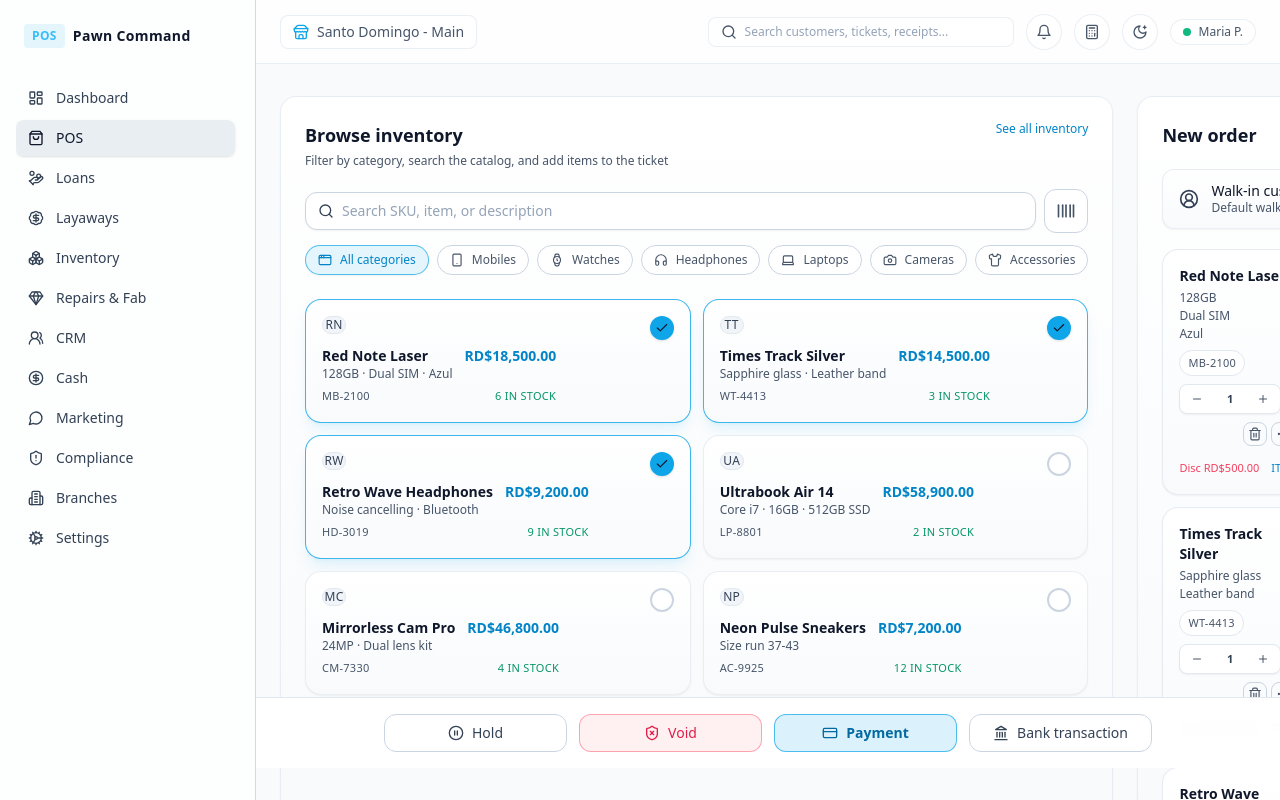
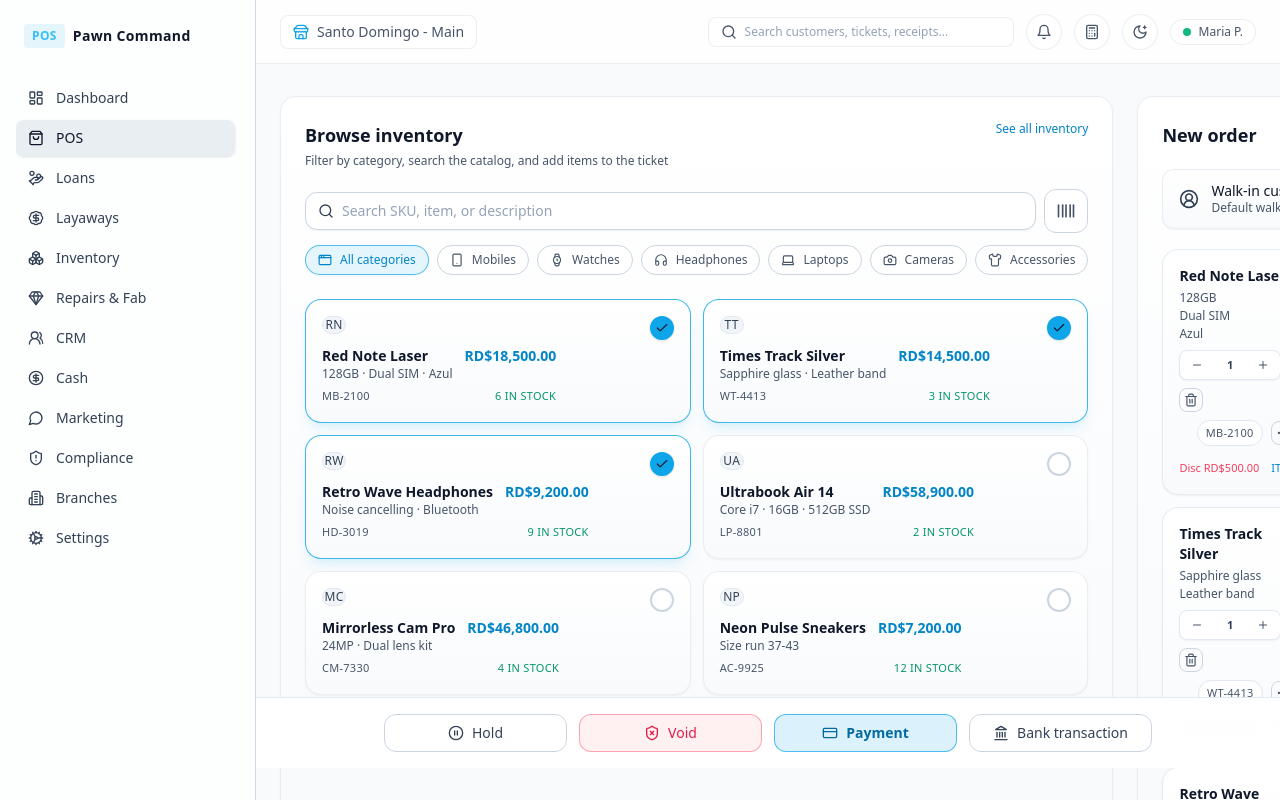
Before and after one commit to dennisc27/pos, a Next.js app: page /pos in a window 1280 px wide. Built offline with nearby package versions, Linux system fonts and the light colour scheme.

Commit message:
Reorder POS line controls

```diff
--- a/components/pos/order-panel.tsx
+++ b/components/pos/order-panel.tsx
@@ -290,9 +290,6 @@ export function OrderPanel({
                       </div>
                     </div>
                     <div className="flex flex-wrap items-center gap-2 text-[11px] uppercase tracking-wide text-slate-500 dark:text-slate-400">
-                      <span className="rounded-full border border-slate-200 bg-white px-2 py-0.5 dark:border-slate-700/80 dark:bg-slate-950/60">
-                        {item.sku}
-                      </span>
                       <div className="flex items-center gap-1 rounded-lg border border-slate-200 bg-white px-2 py-1 text-[11px] font-medium normal-case text-slate-600 shadow-sm transition dark:border-slate-800/80 dark:bg-slate-900 dark:text-slate-200">
                         <button
                           aria-label={`Decrease quantity for ${item.name}`}
@@ -322,13 +319,18 @@ export function OrderPanel({
                           <Plus className="h-3 w-3" />
                         </button>
                       </div>
-                      <div className="ml-auto flex items-center gap-1 text-slate-500 dark:text-slate-400">
+                      <div className="flex items-center gap-1">
                         <button
                           className="rounded-lg border border-slate-300 p-1 transition hover:border-rose-400 hover:text-rose-500 dark:border-slate-800/80 dark:hover:border-rose-500/60 dark:hover:text-rose-300"
                           onClick={() => onRemoveItem(item.id)}
                         >
                           <Trash2 className="h-3.5 w-3.5" />
                         </button>
+                      </div>
+                      <div className="ml-auto flex items-center gap-2">
+                        <span className="rounded-full border border-slate-200 bg-white px-2 py-0.5 dark:border-slate-700/80 dark:bg-slate-950/60">
+                          {item.sku}
+                        </span>
                         <button className="rounded-lg border border-slate-300 p-1 transition hover:border-slate-400 hover:text-slate-900 dark:border-slate-800/80 dark:hover:border-slate-700 dark:hover:text-white">
                           <MoreHorizontal className="h-3.5 w-3.5" />
                         </button>
```
